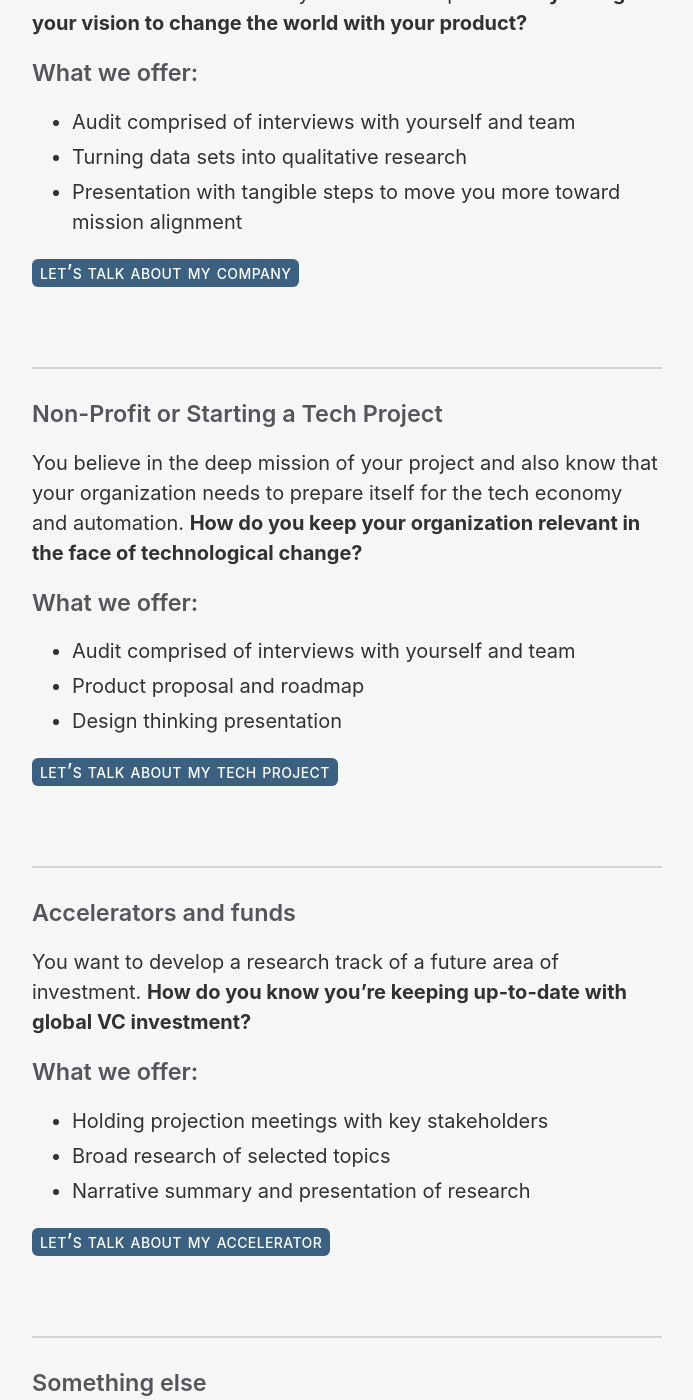
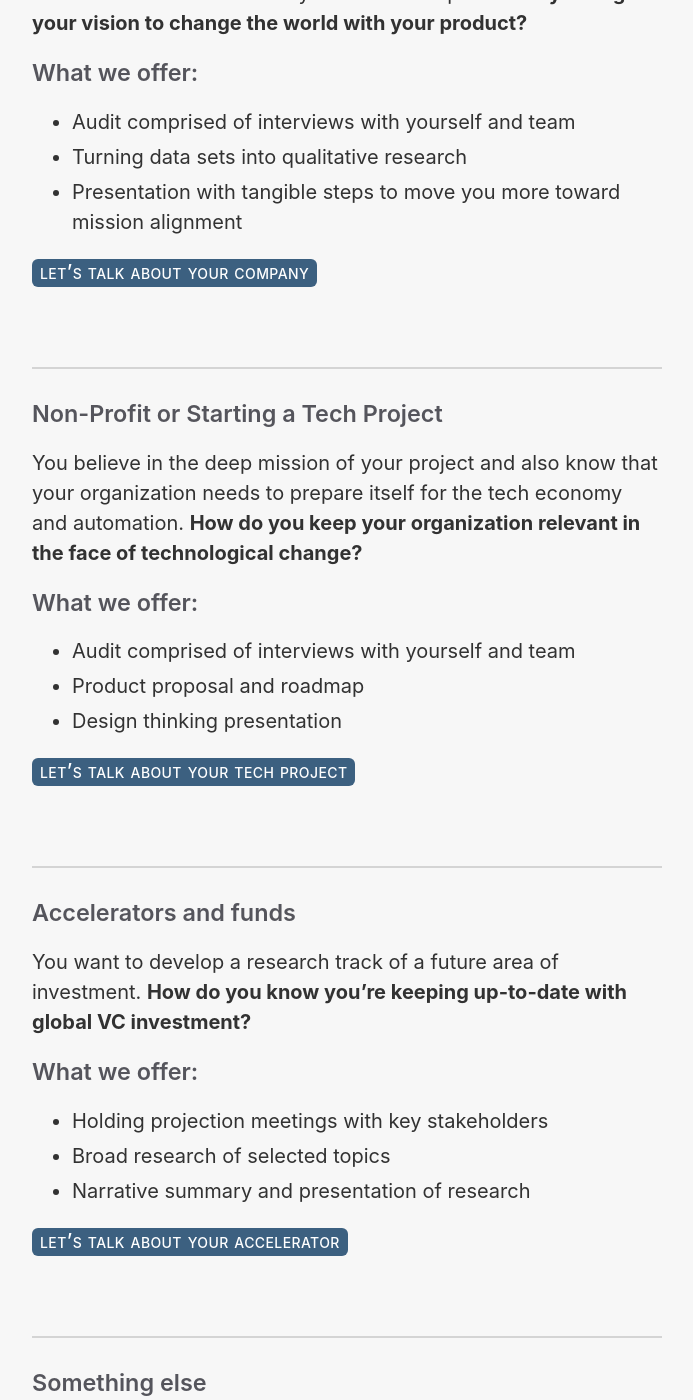
Before and after one commit to allisonburtch/consultancy, a Jekyll site: the page built from index.md, in a window 1280 px wide and 1400 px high, scrolled down 748 px. Shown: the whole window, without its empty margins (293-986 px from the left). Built offline with Jekyll 4.4.1, drawn with Linux system fonts in a browser that asks for light colours.

```diff
--- a/index.md
+++ b/index.md
@@ -9,7 +9,7 @@
 
 
 <img src="/assets/headshot.jpg" alt="headshot" align="right" style="width:35%">
-IRL Research Lab **conducts research** to predict possible futures for <a href="#startup-founders-and-ceos">startups,</a> <a href="#non-profit-or-starting-a-tech-project">non-profits</a>, <a href="#accelerators-and-funds">VCs and accelerators</a>.
+IRL Research Lab **conducts research** to predict possible futures for <u><a href="#startup-founders-and-ceos">startups,</a></u> <u><a href="#non-profit-or-starting-a-tech-project">non-profits</a></u>, <u><a href="#accelerators-and-funds">VCs and accelerators</a></u>.
 
 We **analyze** your company’s product and mission alignment.
 
@@ -31,7 +31,7 @@
  - Presentation with tangible steps to move you more toward mission alignment
 
 
-<span class="improved"><a href="mailto:hi@irlresear.ch" style="color:white">let's talk about my company</a> </span>
+<span class="improved"><a href="mailto:hi@irlresear.ch" style="color:white">let's talk about your company</a> </span>
 
 
 <br>
@@ -48,7 +48,7 @@
  - Product proposal and roadmap
  - Design thinking presentation
 
-<span class="improved"><a href="mailto:hi@irlresear.ch" style="color:white">let's talk about my tech project</a> </span>
+<span class="improved"><a href="mailto:hi@irlresear.ch" style="color:white">let's talk about your tech project</a> </span>
 
 <br>
 
@@ -63,7 +63,7 @@
  - Broad research of selected topics
  - Narrative summary and presentation of research
 
-<span class="improved"><a href="mailto:hi@irlresear.ch" style="color:white">let's talk about my accelerator</a> </span>
+<span class="improved"><a href="mailto:hi@irlresear.ch" style="color:white">let's talk about your accelerator</a> </span>
 
 <br>
 
```
Also changed, not shown: _posts/2020-03-10-Why-I-Started-Irl-Research_Lab.md (+1 -1 lines).
